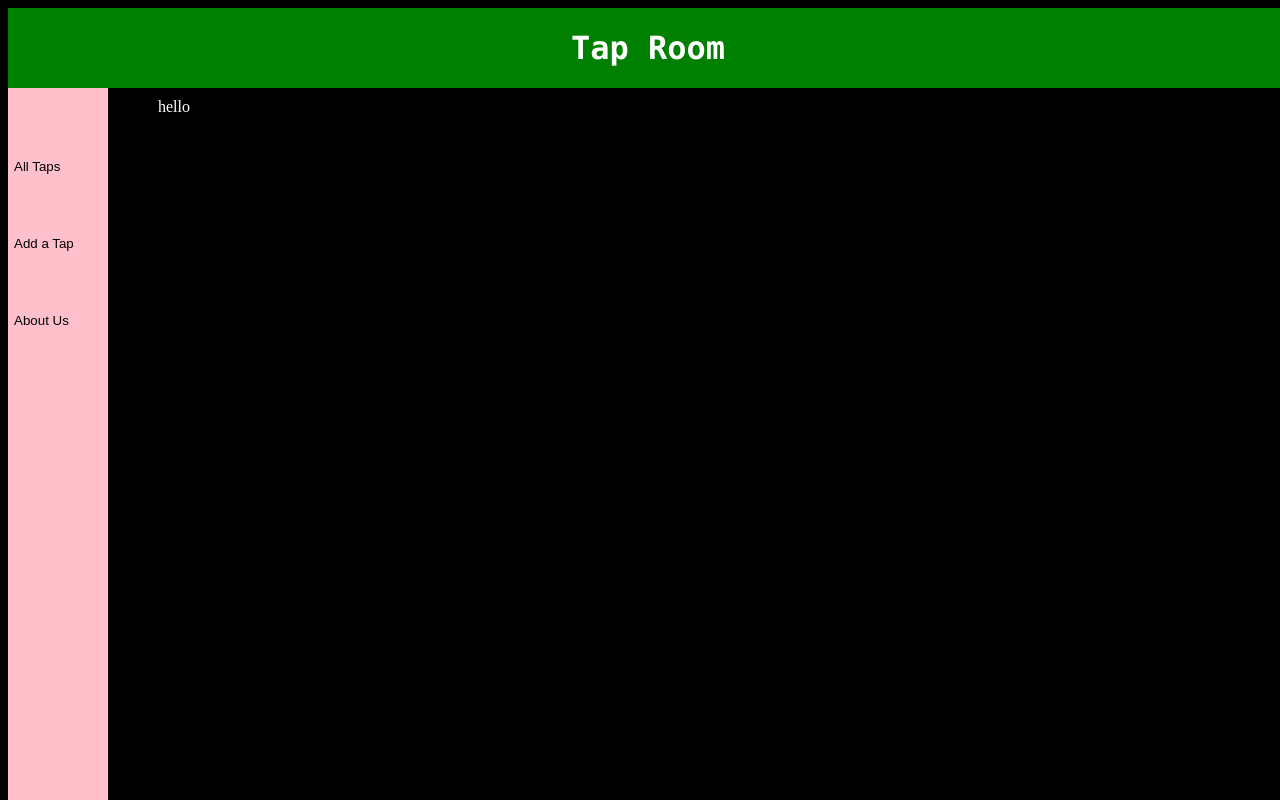
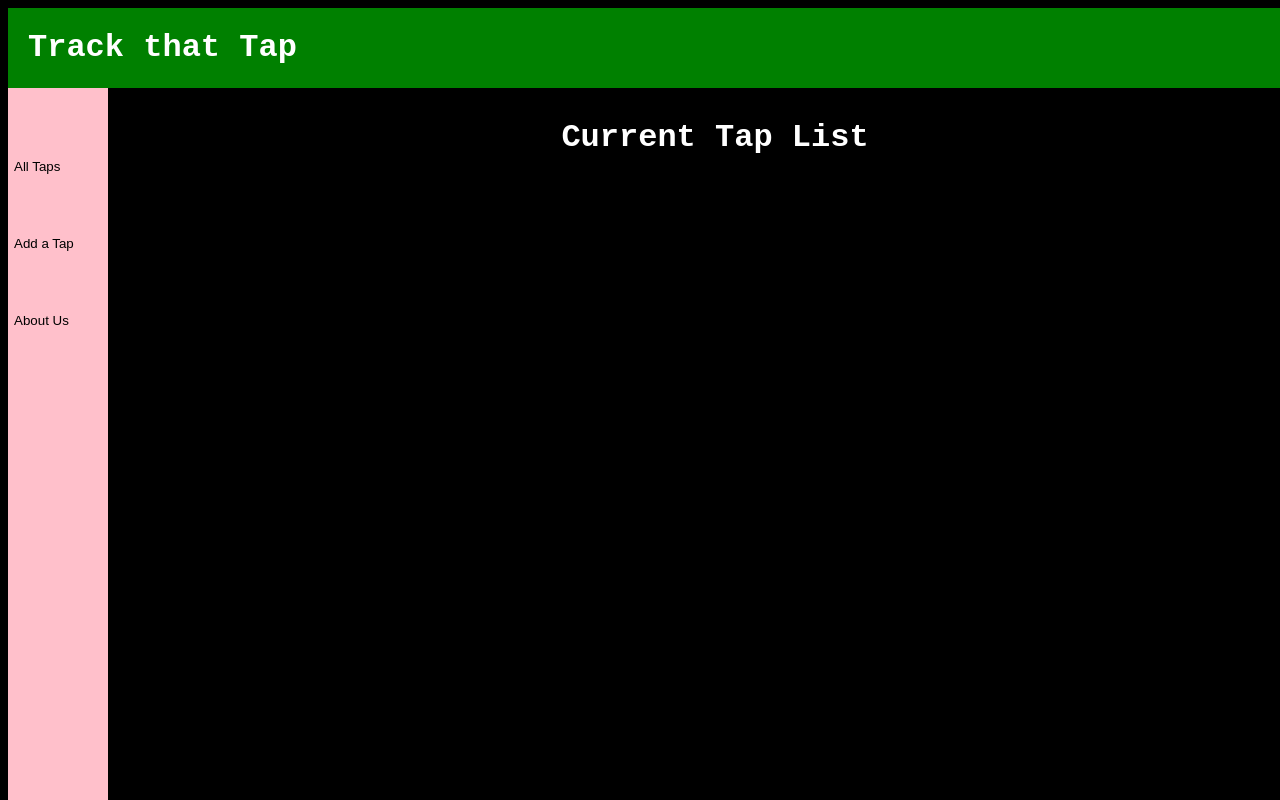
Before and after one commit to chynnalew/tap-room, a React (Create React App) app: page / in a window 1280 px wide. Built offline with nearby package versions, Linux system fonts and the light colour scheme.

Commit message:
add basic structure to tapList

```diff
--- a/src/components/Header.js
+++ b/src/components/Header.js
@@ -5,15 +5,14 @@ function Header() {
   const headerStyle = {
     width: '100%',
     height: '80px',
-    fontFamily: 'Monaco',
     backgroundColor: 'green',
     position: 'fixed',
-    textAlign: 'center'
+    paddingLeft: '20px'
   }
 
   return (
     <div style={headerStyle}>
-      <h1>Tap Room</h1>
+      <h1>Track that Tap</h1>
     </div>
   )
 }
--- a/src/components/TapList.js
+++ b/src/components/TapList.js
@@ -1,8 +1,15 @@
 import React from 'react';
 
 function TapList(props) {
+
+  const tapListStyle = {
+    textAlign: 'center',
+  }
+
   return (
-    'hello'
+    <div style={tapListStyle}>
+      <h1>Current Tap List</h1>
+    </div>
   )
 }
 
--- a/src/css/index.css
+++ b/src/css/index.css
@@ -1,6 +1,7 @@
 body {
   background-color: black;
   color: white;
+  font-family: 'Courier New', Courier, monospace;
 }
 
 .buttons:hover {
```
